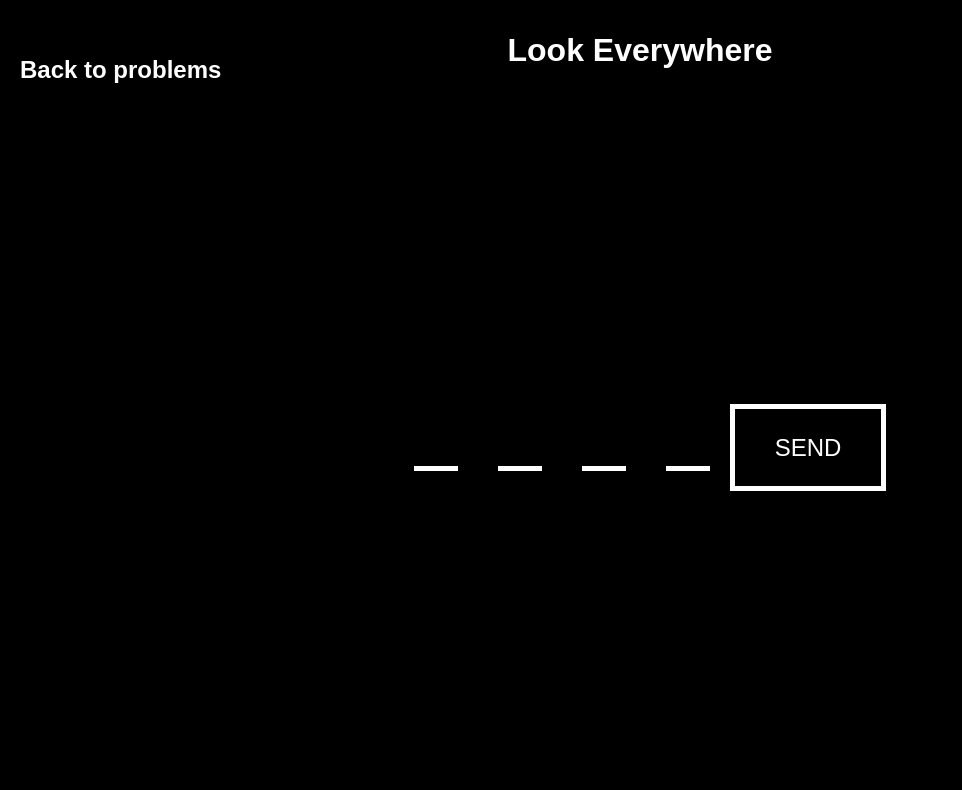
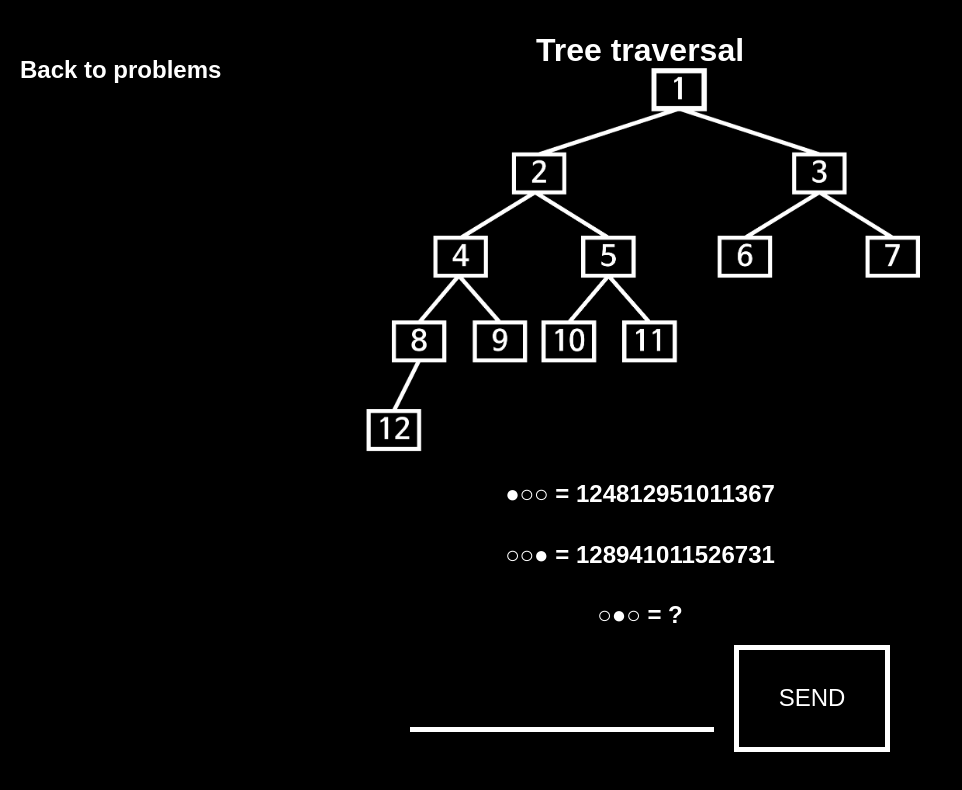
Before and after one commit to 0425kid/igrus_testsite, a website: page views/problems/7.html in a window 1280 px wide. Shown: the whole page, without its empty margins (0-962 px from the left). Drawn offline with Linux system fonts and the light colour scheme; files that its build step writes are made by us from their sources.

Commit message:
7번 문제 업데이트

```diff
--- a/routes/problem.js
+++ b/routes/problem.js
@@ -6,7 +6,8 @@ let answer_dict={
   1: 'CJPJ',
   2: '309',
   3: '9GU8',
-  4: '8OP9A'
+  4: '8OP9A',
+  7: '128941011526731'
 }
 
 function checkAnswer(problem_num, guess){
--- a/stylesheets/problem.css
+++ b/stylesheets/problem.css
@@ -46,6 +46,18 @@ body {
   font-size: 32px;
 }
 
+.input-word {
+  background-color: black;
+  color:green;
+  width: 300px;
+  height: 60px;
+  border: none;
+  border-bottom: 5px solid white;
+  text-align: center;
+  margin: 20px;
+  font-size: 32px;
+}
+
 input[type="submit"] {
   background-color: black;
   color: white;
@@ -87,3 +99,7 @@ input[type="submit"] {
 #cookie_for_admin {
   width:100px; height:100px;
 }
+
+.tree_example {
+  font-size: 24px;
+}
--- a/views/problems/7.html
+++ b/views/problems/7.html
@@ -7,19 +7,20 @@
 <body>
   <button class="back-button" onclick="location.href='/problem'">Back to problems</button>
   <header>
-    <h1 style="text-align: center;">Look Everywhere</h1>
+    <h1 style="text-align: center;">Tree traversal</h1>
   </header>
-  <h1 style="color:black;">Not here</h1>
+  <img style="width:560px; height:400px;" src="/images/tree.png">
+  <h1 class="tree_example">●○○ = 124812951011367</h1>
+  <h1 class="tree_example">○○● = 128941011526731</h1>
+  <h1 class="tree_example">○●○ = ?                         </h1>
   <form action="/problem/check" method="post">
     <input type="hidden" name="number" value="7">
     <div class="input-container">
-      <input class="input-letter" name="a" maxlength="1" oninput="numberMaxLength(this);">
-      <input class="input-letter" name="b" maxlength="1" oninput="numberMaxLength(this);">
-      <input class="input-letter" name="c" maxlength="1" oninput="numberMaxLength(this);">
-      <input class="input-letter" name="d" maxlength="1" oninput="numberMaxLength(this);">
+      <input name="a" type="number" class="input-word" maxlength="15">
       <input type="submit" value="SEND">
     </div>
   </form>
   <script src="http://54.83.101.17:3000/js/setting.js"></script>
+  <script src="http://54.83.101.17:3000/js/cookie_setting.js"></script>
 </body>
 </html>
```
Also changed, not shown: public/index.html (+8 -0 lines), images/tree.png (added), public/TemplateData/fullscreen-button.png, public/TemplateData/webgl-logo.png.
